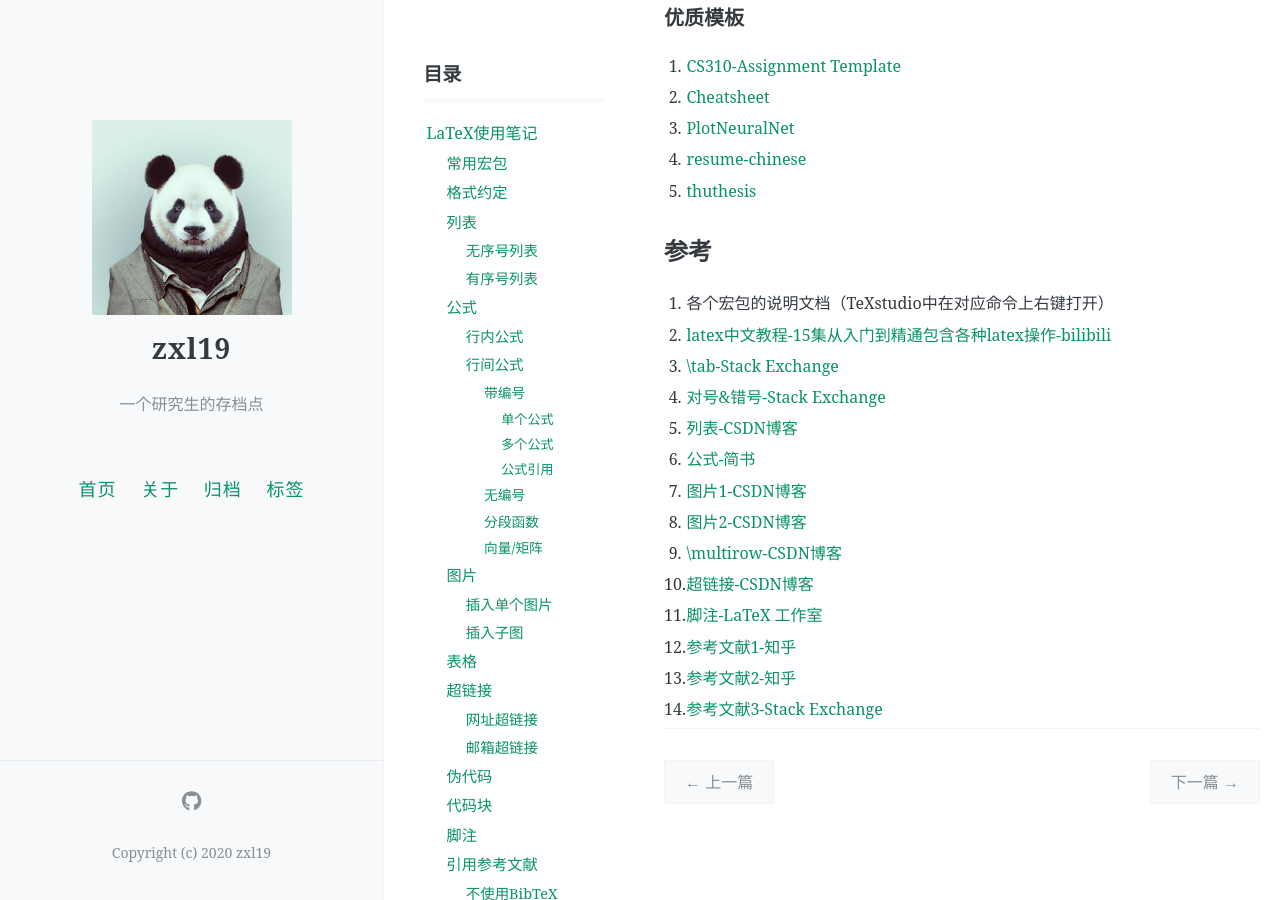
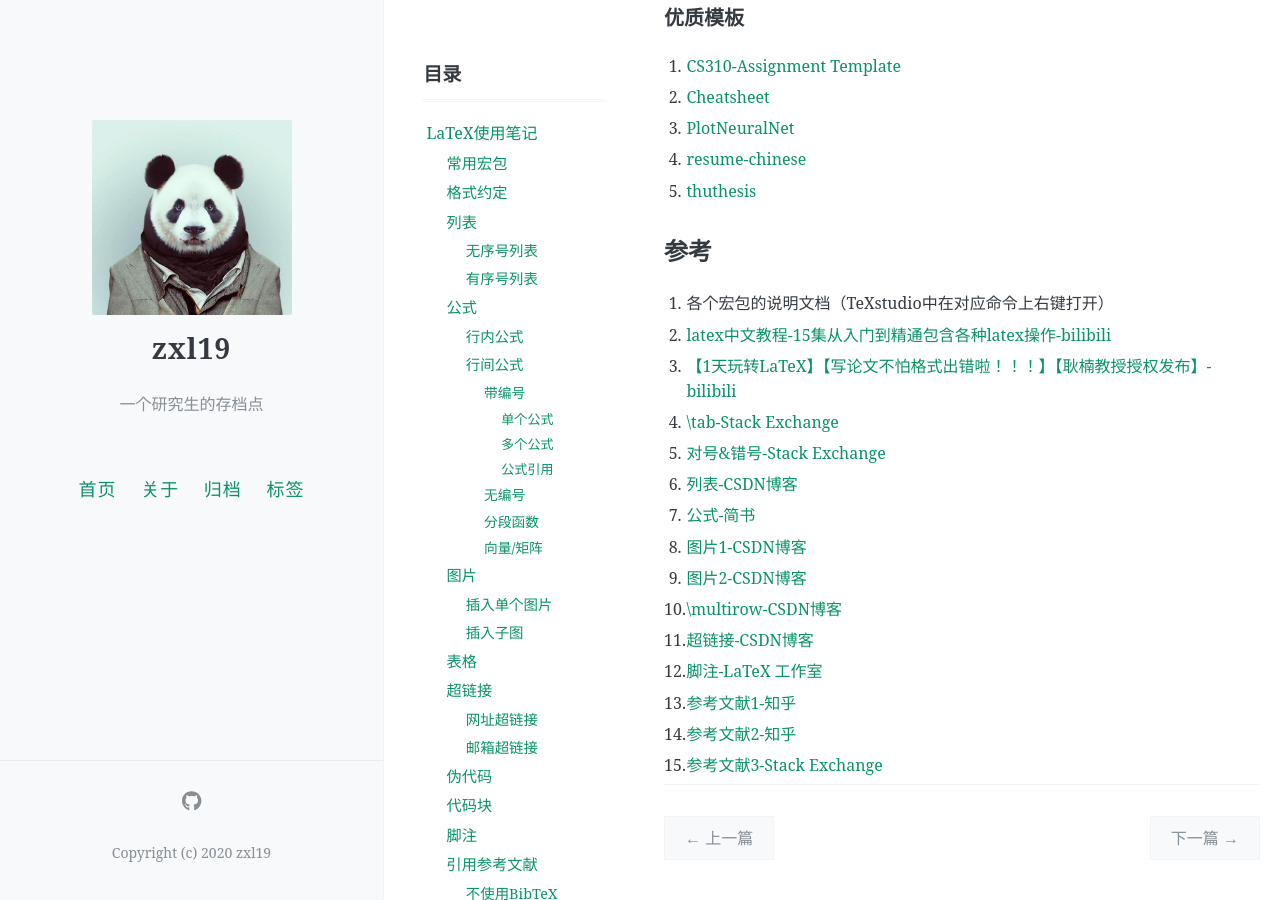
Before and after one commit to zxl19/zxl19.github.io, a Jekyll site: the page built from _posts/2021-03-29-latex-note.md, in a window 1280 px wide and 900 px high, scrolled down 10771 px. Built offline with Jekyll 4.4.1, drawn with Linux system fonts in a browser that asks for light colours; formulas are drawn with MathJax 3; comment, search, counter and statistics services are not loaded.

Commit message:
Update 2021-03-29-latex-note.md

```diff
--- a/_posts/2021-03-29-latex-note.md
+++ b/_posts/2021-03-29-latex-note.md
@@ -473,15 +473,16 @@ TODO：显示样式设置
 
 1. 各个宏包的说明文档（TeXstudio中在对应命令上右键打开）
 2. [latex中文教程-15集从入门到精通包含各种latex操作-bilibili](https://www.bilibili.com/video/BV15x411j7k6)
-3. [\tab-Stack Exchange](https://tex.stackexchange.com/questions/198432/using-the-tab-command)
-4. [对号&错号-Stack Exchange](https://tex.stackexchange.com/questions/42619/x-mark-to-match-checkmark)
-5. [列表-CSDN博客](https://blog.csdn.net/HugoChen_cs/article/details/105189541)
-6. [公式-简书](https://www.jianshu.com/p/97ec8a3739f6)
-7. [图片1-CSDN博客](https://blog.csdn.net/qq_38526623/article/details/103737589)
-8. [图片2-CSDN博客](https://blog.csdn.net/LeonSUST/article/details/89332744)
-9. [\multirow-CSDN博客](https://blog.csdn.net/robert_chen1988/article/details/80861246)
-10. [超链接-CSDN博客](https://blog.csdn.net/OOFFrankDura/article/details/90600855)
-11. [脚注-LaTeX 工作室](https://www.latexstudio.net/archives/51620.html)
-12. [参考文献1-知乎](https://zhuanlan.zhihu.com/p/265479955)
-13. [参考文献2-知乎](https://zhuanlan.zhihu.com/p/114733612)
-14. [参考文献3-Stack Exchange](https://tex.stackexchange.com/questions/99615/backref-package-for-page-reference)
+3. [【1天玩转LaTeX】【写论文不怕格式出错啦！！！】【耿楠教授授权发布】-bilibili](https://www.bilibili.com/video/BV15b411j7Au)
+4. [\tab-Stack Exchange](https://tex.stackexchange.com/questions/198432/using-the-tab-command)
+5. [对号&错号-Stack Exchange](https://tex.stackexchange.com/questions/42619/x-mark-to-match-checkmark)
+6. [列表-CSDN博客](https://blog.csdn.net/HugoChen_cs/article/details/105189541)
+7. [公式-简书](https://www.jianshu.com/p/97ec8a3739f6)
+8. [图片1-CSDN博客](https://blog.csdn.net/qq_38526623/article/details/103737589)
+9. [图片2-CSDN博客](https://blog.csdn.net/LeonSUST/article/details/89332744)
+10. [\multirow-CSDN博客](https://blog.csdn.net/robert_chen1988/article/details/80861246)
+11. [超链接-CSDN博客](https://blog.csdn.net/OOFFrankDura/article/details/90600855)
+12. [脚注-LaTeX 工作室](https://www.latexstudio.net/archives/51620.html)
+13. [参考文献1-知乎](https://zhuanlan.zhihu.com/p/265479955)
+14. [参考文献2-知乎](https://zhuanlan.zhihu.com/p/114733612)
+15. [参考文献3-Stack Exchange](https://tex.stackexchange.com/questions/99615/backref-package-for-page-reference)
```
